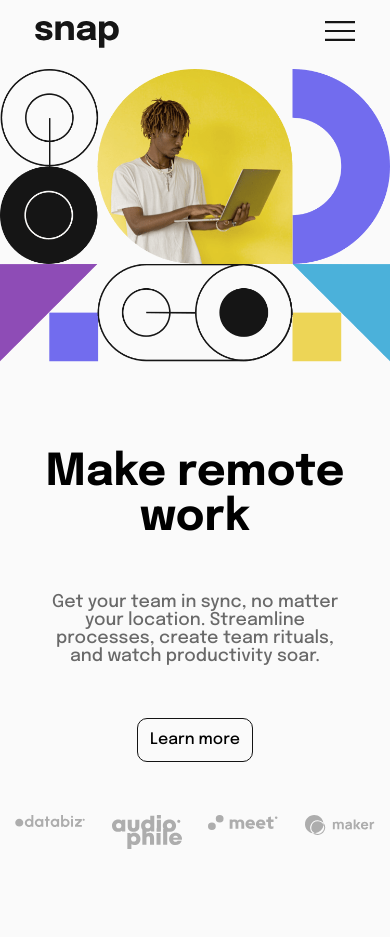
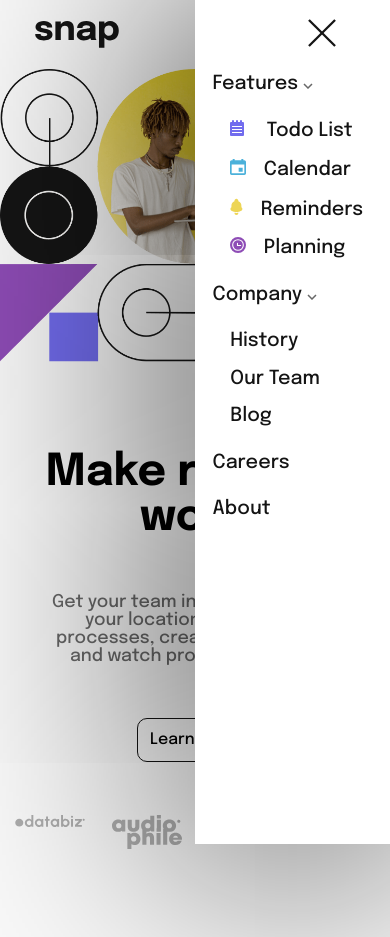
Before and after one commit to Wira-Kusuma/intro-section-with-dropdown-navigation-main, a plain HTML site: page index.html in a window 390 px wide. Both pictures are taken after a click on the element 339 px from the left and 34 px from the top of the page. Drawn offline with Linux system fonts and the light colour scheme.

Commit message:
Update mobile nav and .lg styles for improved UX
Changed .lg and nav elements to use flex display, added transitions, opacity, and pointer-events for smoother show/hide behavior. Adjusted box-shadow and other minor style tweaks to enhance mobile navigation experience.

```diff
--- a/style.css
+++ b/style.css
@@ -191,12 +191,15 @@ button:hover {
     }
 
     .lg {
-        display: none;
+        display: flex;
         z-index: 1;
         position: absolute;
         flex-direction: column;
         top: 500px;
         right: 50px;
+        transition:ease-in-out 0.3s;
+        opacity:0;
+        pointer-events:none;
     }
 
     header {
@@ -215,8 +218,8 @@ button:hover {
         align-self: flex-end;
     }
 
-    nav{
-        display: none;
+    nav {
+        display: flex;
         flex-direction: column;
         position: absolute;
         height: 100%;
@@ -225,7 +228,10 @@ button:hover {
         right: 0;
         background-color: white;
         padding: 1rem;
-        box-shadow: 0 20px 50px 0.5px black;
+        box-shadow: 0 0 1000px 0px black;
+        transition:ease-in-out 0.3s;
+        opacity:0;
+        pointer-events:none;
     }
 
     .fearturesDrop,.companyDrop {
@@ -235,6 +241,7 @@ button:hover {
         flex-direction: column;
         gap: 1rem;
         margin-left: 1rem;
+
     }
 
     .burger {
```
